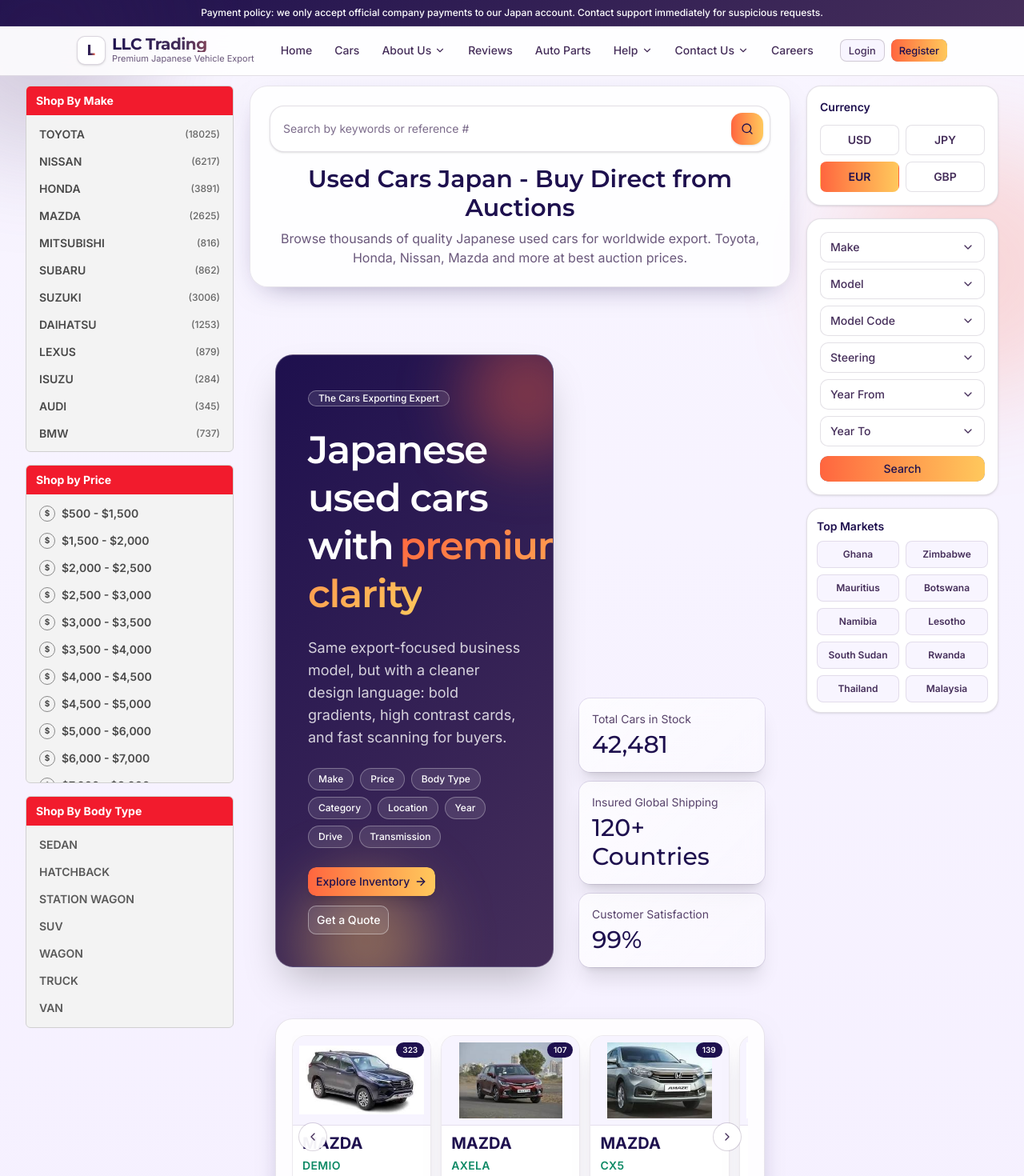
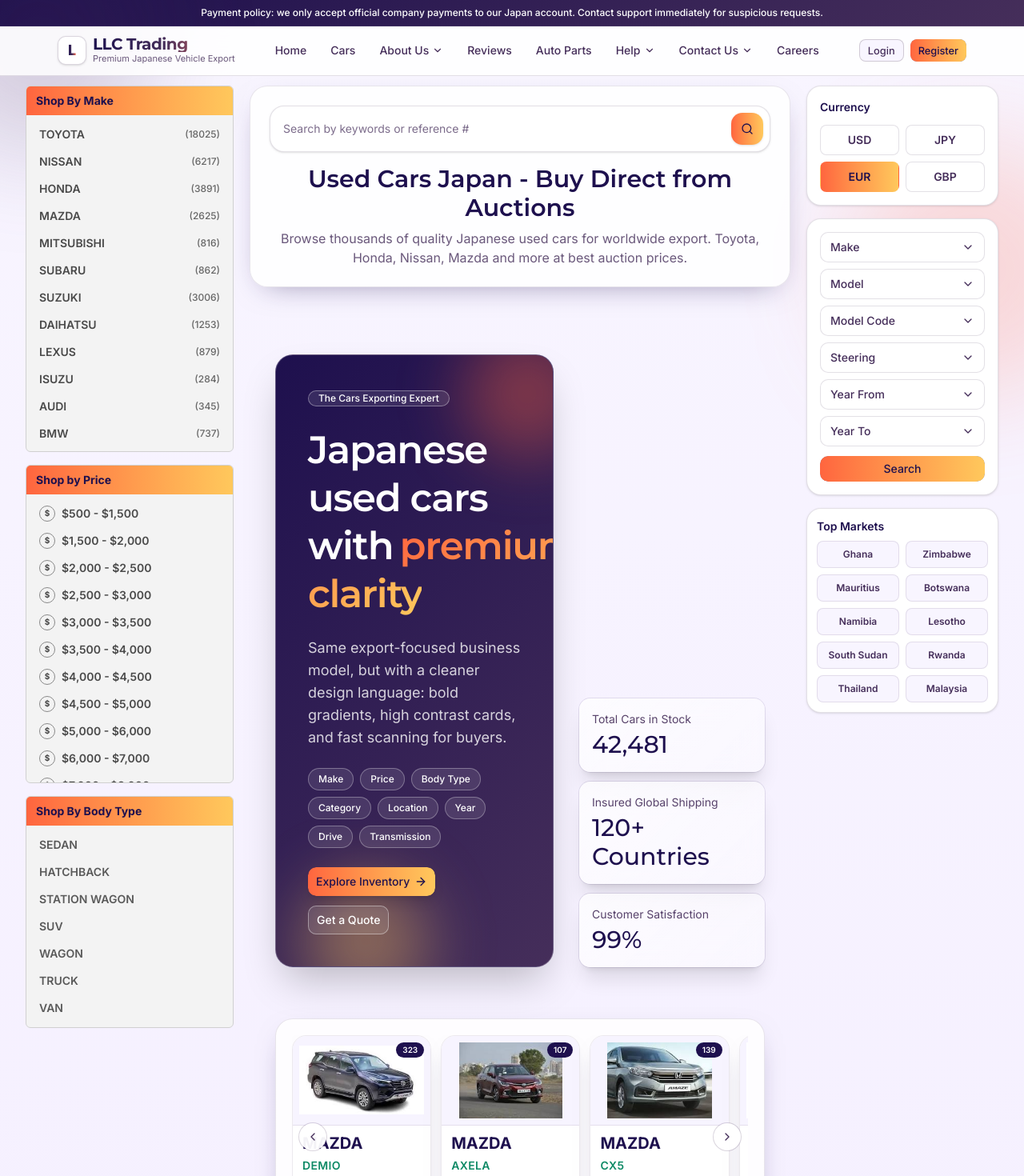
Before and after one commit to Afaqahmad1122/llc-tradding, a Next.js app in the folder frontend/: page / in a window 1280 px wide. Shown: the top 1470 px of the page at 80% size. Built offline with nearby package versions, Linux system fonts and the light colour scheme.

Commit message:
change the sidebar colors

```diff
--- a/frontend/components/landing/sections/marketplace-with-sidebars.tsx
+++ b/frontend/components/landing/sections/marketplace-with-sidebars.tsx
@@ -16,7 +16,7 @@ function LeftSidebar({
     <aside className="hidden xl:block">
       <div className="sticky top-24 space-y-4">
         <div className="overflow-hidden rounded-sm border border-[#D0D0D0] bg-[#F3F3F3]">
-          <div className="bg-[#F21B2D] px-3 py-2 text-sm font-bold text-white">
+          <div className="bg-linear-to-r from-[#FF653F] to-[#FFC85C] px-3 py-2 text-sm font-bold text-[#1E104E]">
             Shop By Make
           </div>
           <div className="max-h-[420px] space-y-0.5 overflow-auto p-2">
@@ -33,7 +33,7 @@ function LeftSidebar({
         </div>
 
         <div className="overflow-hidden rounded-sm border border-[#D0D0D0] bg-[#F3F3F3]">
-          <div className="bg-[#F21B2D] px-3 py-2 text-sm font-bold text-white">
+          <div className="bg-linear-to-r from-[#FF653F] to-[#FFC85C] px-3 py-2 text-sm font-bold text-[#1E104E]">
             Shop by Price
           </div>
           <div className="max-h-[360px] space-y-0.5 overflow-auto p-2">
@@ -52,7 +52,7 @@ function LeftSidebar({
         </div>
 
         <div className="overflow-hidden rounded-sm border border-[#D0D0D0] bg-[#F3F3F3]">
-          <div className="bg-[#F21B2D] px-3 py-2 text-sm font-bold text-white">
+          <div className="bg-linear-to-r from-[#FF653F] to-[#FFC85C] px-3 py-2 text-sm font-bold text-[#1E104E]">
             Shop By Body Type
           </div>
           <div className="space-y-0.5 p-2">
--- a/frontend/components/landing/site-navbar.tsx
+++ b/frontend/components/landing/site-navbar.tsx
@@ -48,7 +48,7 @@ const navItems: NavItem[] = [
 export function SiteNavbar() {
   return (
     <header className="sticky top-0 z-40 border-b border-[#452E5A]/15 bg-white/85 backdrop-blur-xl">
-      <div className="mx-auto flex w-full max-w-6xl items-center justify-between gap-3 px-4 py-3 sm:px-6 lg:px-8">
+      <div className="mx-auto flex w-full max-w-304 items-center justify-between gap-3 px-4 py-3 sm:px-6 lg:px-8 xl:px-10">
         <Link href="/" className="group flex min-w-0 items-center gap-2">
           <div className="flex size-9 items-center justify-center rounded-lg border border-[#452E5A]/20 bg-white shadow-sm">
             <span className="bg-linear-to-r from-[#1E104E] via-[#452E5A] to-[#FF653F] bg-clip-text text-lg font-extrabold text-transparent">
@@ -65,7 +65,7 @@ export function SiteNavbar() {
           </div>
         </Link>
 
-        <nav className="hidden items-center gap-1 lg:flex">
+        <nav className="hidden items-center gap-1.5 lg:flex">
           {navItems.map((item) =>
             item.children ? (
               <div key={item.label} className="group relative">
```
